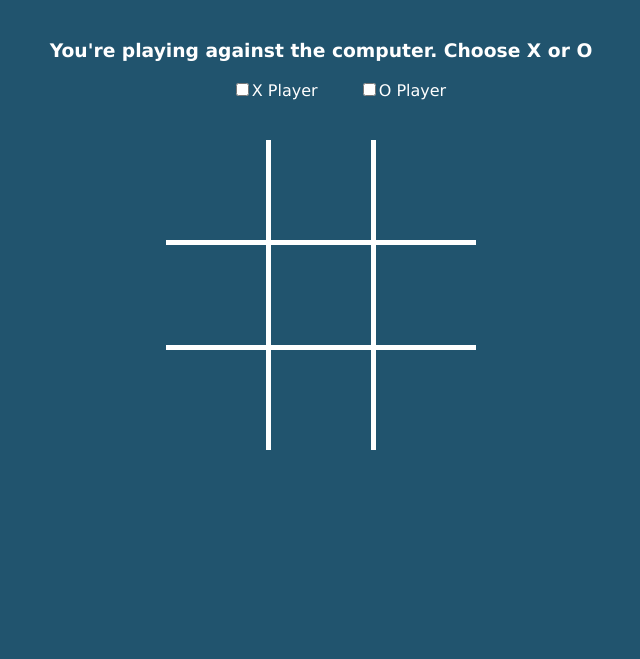
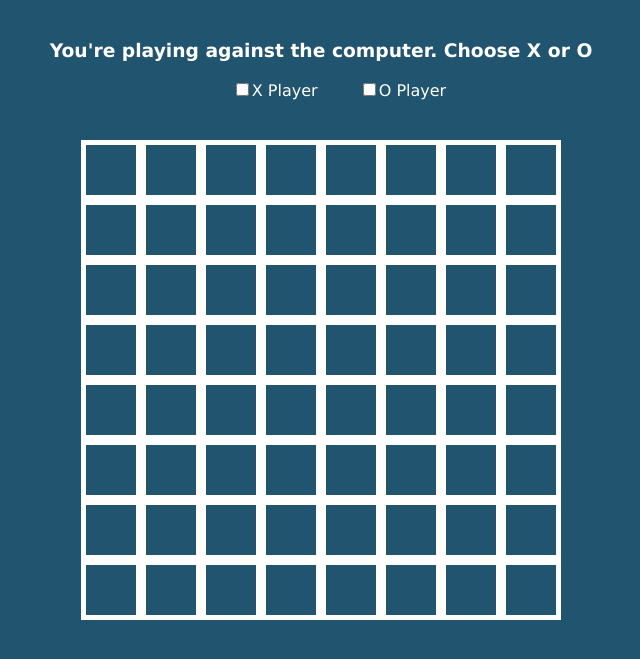
Before and after one commit to macklellan/Minesweeper-App, a Flask app: page / in a window 1280 px wide. Shown: the part 108-767 px from the top of the page, without its empty margins (319-959 px from the left). Run offline with Flask 2, Linux system fonts and the light colour scheme; some libraries are stand-ins or nearby versions.

Commit message:
Added 8x8 minesweeper board.

```diff
--- a/static/css/style.css
+++ b/static/css/style.css
@@ -37,8 +37,8 @@ h1 {
   display: inline-block;
   font-size: 90px;
 /*   border: solid 1px white; */
-  width: 100px;
-  height: 100px;
+  width: 50px;
+  height: 50px;
   text-align: center;
   vertical-align: top;
   line-height: 100px;
@@ -52,6 +52,12 @@ h1 {
   border-bottom: solid 5px white;
 }
 
+.mine {
+  border-style: solid;
+  border-width: 5px;
+  border-color: white;
+}
+
 .reset {
   margin-top: 100px;
 }
--- a/templates/index.html
+++ b/templates/index.html
@@ -28,23 +28,98 @@
   <div class="boardContainer">
     <!-- first row -->
     <div class="row">
-      <div id="0" class="square bottom right"></div>
-      <div id="1" class="square bottom right"></div>
-      <div id="2" class="square bottom"></div>
+      <div id="0" class="square mine"></div>
+      <div id="1" class="square mine"></div>
+      <div id="2" class="square mine"></div>
+      <div id="3" class="square mine"></div>
+      <div id="4" class="square mine"></div>
+      <div id="5" class="square mine"></div>
+      <div id="6" class="square mine"></div>
+      <div id="7" class="square mine "></div>
     </div>
 
     <!-- second row -->
     <div class="row">
-      <div id="3" class="square bottom right"></div>
-      <div id="4" class="square bottom right"></div>
-      <div id="5" class="square bottom"></div>
+      <div id="8" class="square mine"></div>
+      <div id="9" class="square mine"></div>
+      <div id="10" class="square mine"></div>
+      <div id="11" class="square mine"></div>
+      <div id="12" class="square mine"></div>
+      <div id="13" class="square mine"></div>
+      <div id="14" class="square mine"></div>
+      <div id="15" class="square mine"></div>
     </div>
 
     <!-- third row -->
     <div class="row">
-      <div id="6" class="square right"></div>
-      <div id="7" class="square right"></div>
-      <div id="8" class="square"></div>
+      <div id="16" class="square mine"></div>
+      <div id="17" class="square mine"></div>
+      <div id="18" class="square mine"></div>
+      <div id="19" class="square mine"></div>
+      <div id="20" class="square mine"></div>
+      <div id="21" class="square mine"></div>
+      <div id="22" class="square mine"></div>
+      <div id="23" class="square mine"></div>
+    </div>
+
+    <!-- fourth row -->
+    <div class="row">
+      <div id="24" class="square mine"></div>
+      <div id="25" class="square mine"></div>
+      <div id="26" class="square mine"></div>
+      <div id="27" class="square mine"></div>
+      <div id="28" class="square mine"></div>
+      <div id="29" class="square mine"></div>
+      <div id="30" class="square mine"></div>
+      <div id="31" class="square mine"></div>
+    </div>
+
+    <!-- fifth row -->
+    <div class="row">
+      <div id="32" class="square mine"></div>
+      <div id="33" class="square mine"></div>
+      <div id="34" class="square mine"></div>
+      <div id="35" class="square mine"></div>
+      <div id="36" class="square mine"></div>
+      <div id="37" class="square mine"></div>
+      <div id="38" class="square mine"></div>
+      <div id="39" class="square mine"></div>
+    </div>
+
+    <!-- sixth row -->
+    <div class="row">
+      <div id="40" class="square mine"></div>
+      <div id="41" class="square mine"></div>
+      <div id="42" class="square mine"></div>
+      <div id="43" class="square mine"></div>
+      <div id="44" class="square mine"></div>
+      <div id="45" class="square mine"></div>
+      <div id="46" class="square mine"></div>
+      <div id="47" class="square mine"></div>
+    </div>
+
+    <!-- seventh row -->
+    <div class="row">
+      <div id="48" class="square mine"></div>
+      <div id="49" class="square mine"></div>
+      <div id="50" class="square mine"></div>
+      <div id="51" class="square mine"></div>
+      <div id="52" class="square mine"></div>
+      <div id="53" class="square mine"></div>
+      <div id="54" class="square mine"></div>
+      <div id="55" class="square mine"></div>
+    </div>
+
+    <!-- eight row -->
+    <div class="row">
+      <div id="56" class="square mine"></div>
+      <div id="57" class="square mine"></div>
+      <div id="58" class="square mine"></div>
+      <div id="59" class="square mine"></div>
+      <div id="60" class="square mine"></div>
+      <div id="61" class="square mine"></div>
+      <div id="62" class="square mine"></div>
+      <div id="63" class="square mine"></div>
     </div>
   </div>
 </div>
```
